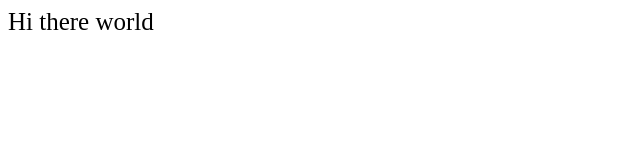
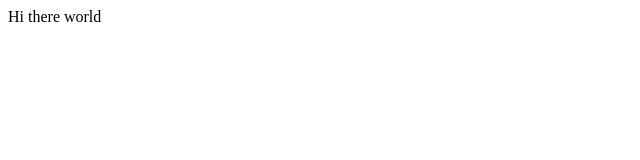
Before and after one commit to 16greirn/T2A3testapp, a plain HTML site: page index.html in a window 1280 px wide. Shown: the whole page, without its empty margins (0-640 px from the left). Drawn offline with Linux system fonts and the light colour scheme.

Commit message:
startup index

```diff
--- a/index.html
+++ b/index.html
@@ -1,2 +1 @@
-<body style="font-size:25px"></body>
 Hi there world <br><br>
```
